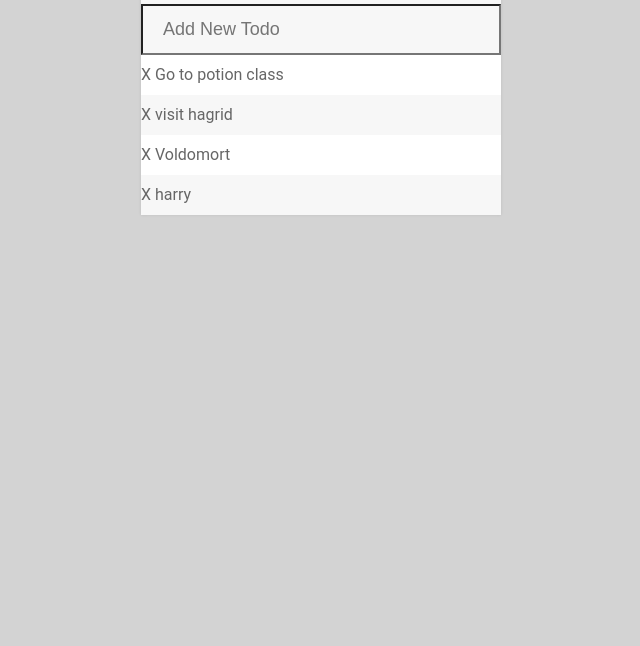
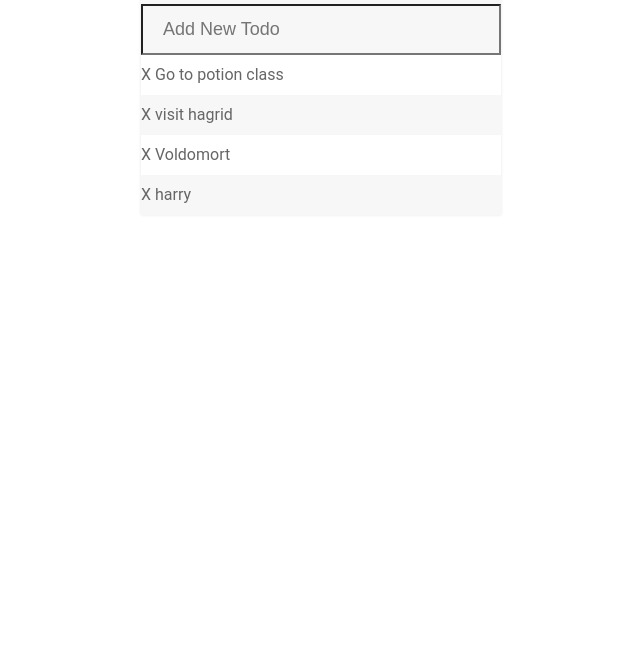
Before and after one commit to Subhash703/Hello-World, a plain HTML site: page Todo List folder/index.html in a window 1280 px wide. Shown: the part 154-800 px from the top of the page, without its empty margins (319-959 px from the left). Drawn offline with Linux system fonts and the light colour scheme.

Commit message:
I am commited Again with new features

```diff
--- a/Todo List folder/index.html
+++ b/Todo List folder/index.html
@@ -8,7 +8,7 @@
 
     </script>
   </head>
-  <body style="background-color:lightgray;">
+  <body >
     <div id="container">
       <h1 >To-Do List</h1>
       <input type="text" name="" value="" placeholder="Add New Todo">
```
